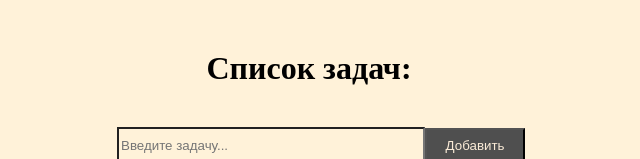
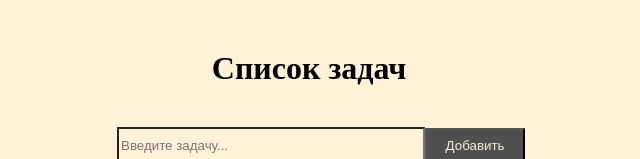
Before and after one commit to Us-Valeria/ToDoList, a React (Create React App) app in the folder todo/: page / in a window 1280 px wide. Shown: the top 159 px of the page, without its empty margins (331-971 px from the left). Built offline with nearby package versions, Linux system fonts and the light colour scheme; the HTML template or start-up script is replaced by a standard one.

Commit message:
Redesign

```diff
--- a/todo/src/App.js
+++ b/todo/src/App.js
@@ -57,7 +57,7 @@ function App() {
 
   return (
     <div className="app">
-      <h1>Список задач: </h1>
+      <h1>Список задач </h1>
       <div className="input-field">
         <input
           className="field"
@@ -118,7 +118,7 @@ function App() {
                       changeStatusItem(item.id, e.currentTarget.checked)
                     }
                   />
-                  <span>{item.todo}</span>
+
                   <svg
                     xmlns="http://www.w3.org/2000/svg"
                     fill="none"
@@ -140,6 +140,7 @@ function App() {
                   0a48.667 48.667 0 00-7.5 0"
                     />
                   </svg>
+                  <span>{item.todo}</span>
                 </li>
               )
           )}
```
